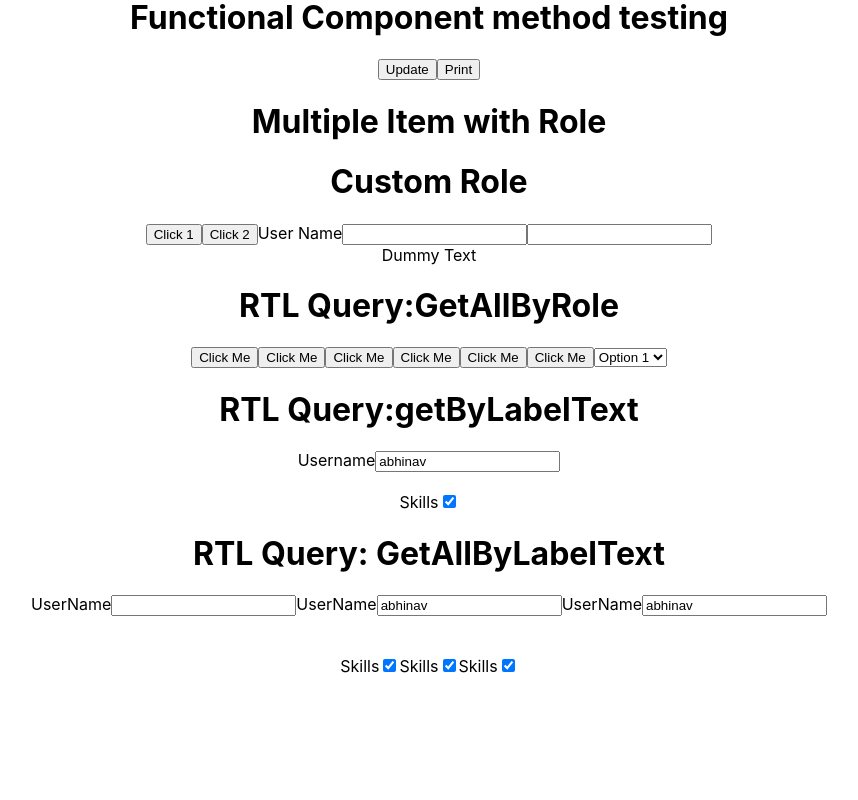
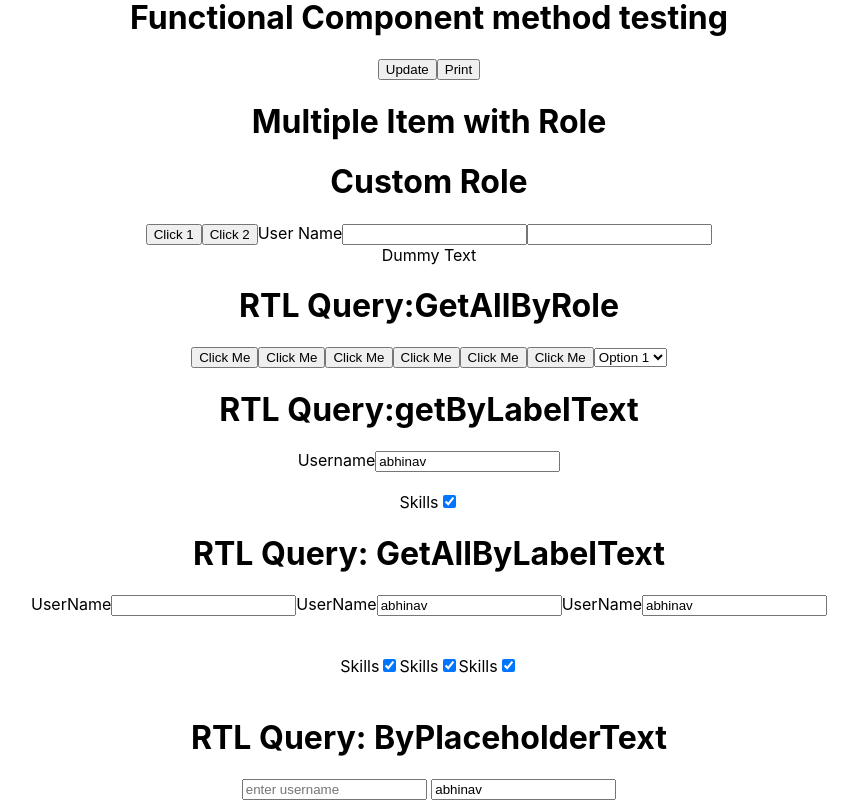
Before and after one commit to abhinav2697/Reactjs-mini-projects, a React (Create React App) app in the folder blog-app-test/: page / in a window 1280 px wide. Shown: the part 658-1458 px from the top of the page, without its empty margins (211-1069 px from the left). Before the commit the page ends 1334 px from the top, so only its background shows below. Built offline with nearby package versions, Linux system fonts and the light colour scheme.

Commit message:
new changes  added

```diff
--- a/blog-app-test/src/App.js
+++ b/blog-app-test/src/App.js
@@ -8,6 +8,7 @@ import GetByRole from "./GetByRole";
 import GetAllByRole from "./GetAllByRole";
 import GetByLabelText from "./GetByLabelText";
 import GetAllByLabelText from "./GetAllByLabelText";
+import GetByPlaceholderText from "./GetByPlaceholderText";
 function App() {
   const[data,setData]=useState("");
   return (
@@ -39,6 +40,7 @@ function App() {
       <GetAllByRole/>
       < GetByLabelText/>
       <GetAllByLabelText/>
+      <GetByPlaceholderText/>
     </div>
   );
 }
--- /dev/null
+++ b/blog-app-test/src/GetByPlaceholderText.js
@@ -0,0 +1,15 @@
+import React from 'react'
+
+const GetByPlaceholderText = () => {
+  return (
+    <div>
+        <br/>
+        <h1>RTL Query: ByPlaceholderText</h1>
+        <input type="text" placeholder="enter username"/>&nbsp;
+        <input type="text" placeholder="enter username" defaultValue={"abhinav"}/>
+
+            </div>
+  )
+}
+
+export default GetByPlaceholderText
```
Also changed, not shown: 2 other files (tests, documents, lock files or other folders).
